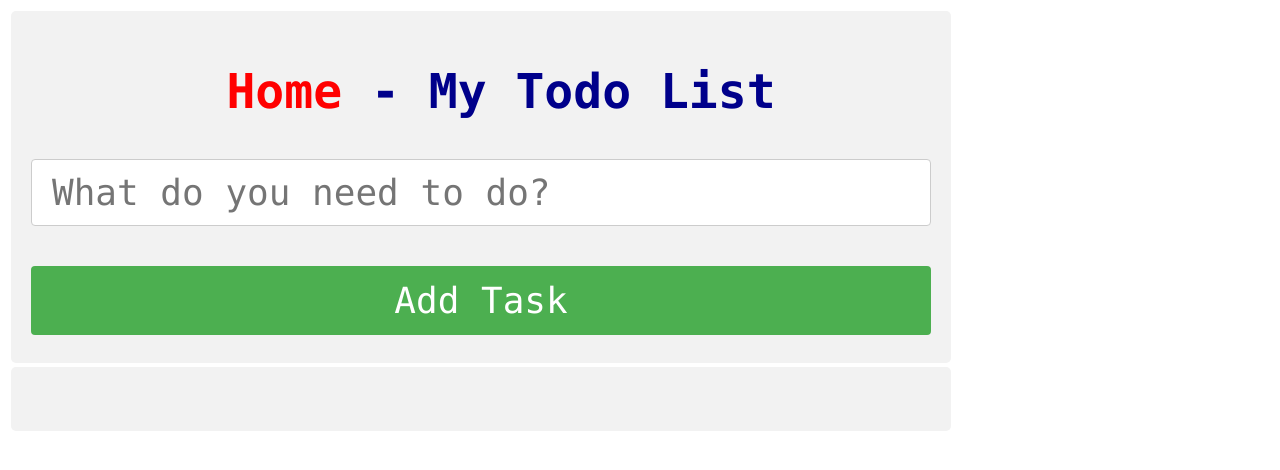
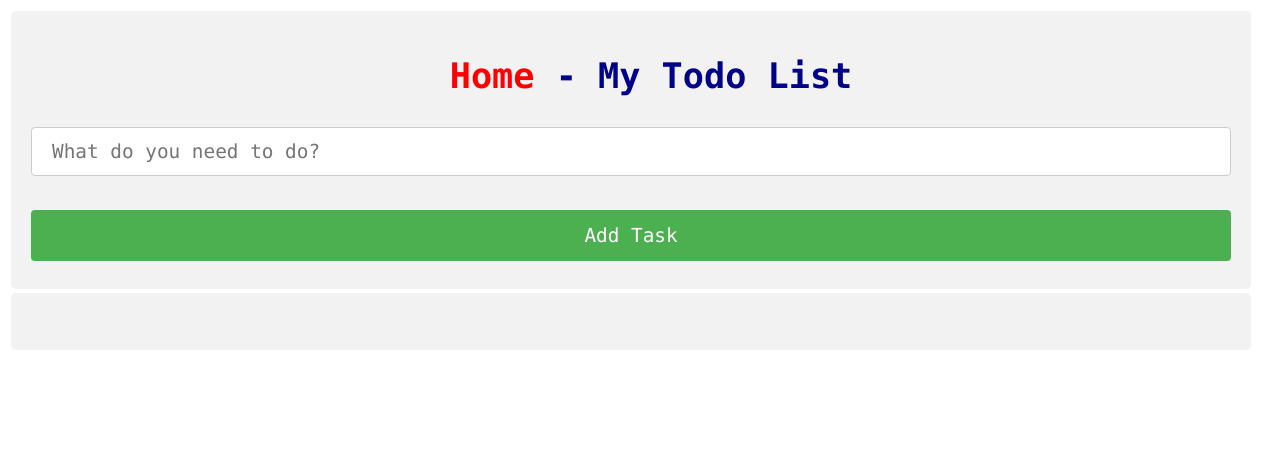
Before and after one commit to luzbetak/python-flask, a Flask app: page / in a window 1280 px wide. Shown: the top 470 px of the page. Run offline with Flask 2, Linux system fonts and the light colour scheme; data that the repository does not hold is empty.

Commit message:
2020-06-29 16:18

```diff
--- a/mystyle.css
+++ b/mystyle.css
@@ -34,13 +34,13 @@ a:active {
 }
 
 input {
-  width: 800px;
+  width: 1200px;
   font-family: "Lucida Console", Courier, monospace;
-  font-size: 150%;
+  font-size: 110%;
 }
 
 input[type=text], select {
-  width: 900px;
+  width: 1200px;
   padding: 12px 20px;
   margin: 8px 0;
   display: inline-block;
@@ -48,11 +48,11 @@ input[type=text], select {
   border-radius: 4px;
   box-sizing: border-box;
   font-family: "Lucida Console", Courier, monospace;
-  font-size: 150%;
+  font-size: 110%;
 }
 
 input[type=submit] {
-  width: 900px;
+  width: 1200px;
   background-color: #4CAF50;
   color: white;
   padding: 14px 20px;
@@ -61,7 +61,7 @@ input[type=submit] {
   border-radius: 4px;
   cursor: pointer;
   font-family: "Lucida Console", Courier, monospace;
-  font-size: 150%;
+  font-size: 110%;
 }
 
 input[type=submit]:hover {
@@ -73,6 +73,6 @@ div {
   background-color: #f2f2f2;
   padding: 20px;
   font-family: "Lucida Console", Courier, monospace;
-  font-size: 150%;
+  font-size: 110%;
 }
 </style>
--- a/todo/templates/index.html
+++ b/todo/templates/index.html
@@ -5,7 +5,7 @@
 </head>
 <body>
 
-<table>
+<table width=1200 border=0>
 <tr><td align=center>
 <div>
 <h1><a href="http://pacificstore.com"> Home</a> - My Todo List</h1>
@@ -21,8 +21,8 @@
 <div>
 <ol>
 {% for task in tasks %}
-      <table border=0>
-	 <tr><td width=710>
+<table width=1200 border=0>
+ <tr><td>
     <li>
         {% if task.done %} <strike>{% endif %}{{ task.content }}{% if task.done %}</strike>{% endif %}
         </td><td width=10>
@@ -30,8 +30,8 @@
 	</td><td width=10>
         <a href="/todo/delete/{{ task.id }}"> Delete</a>
     </li>
-	</td>
-      </table>
+</td></tr>
+</table>
 {% endfor %}
 </ol>
 </td></tr>
```
